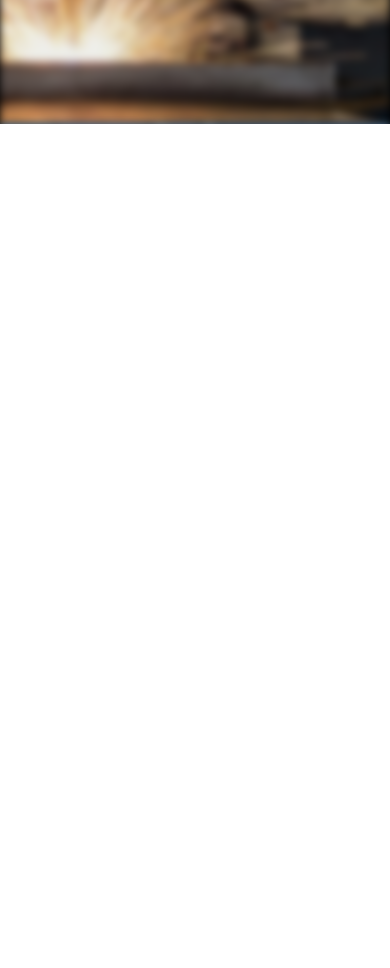
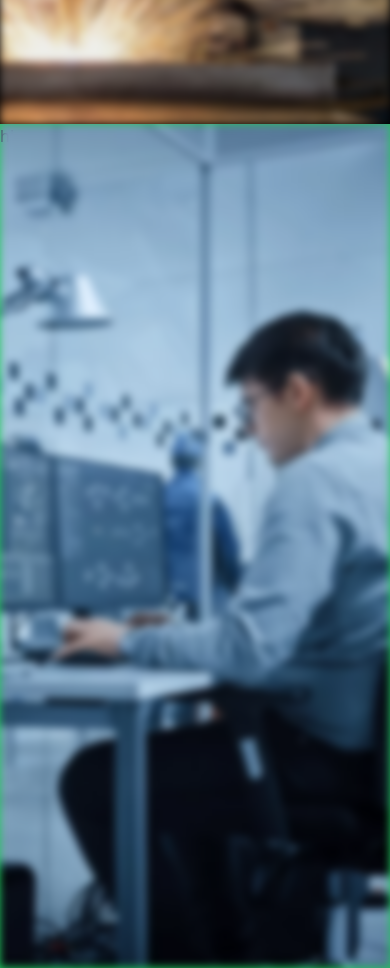
Before and after one commit to jordans-projects333/Courses, a Next.js app: page / in a window 390 px wide. Shown: the part 720-1688 px from the top of the page. Before the commit the page ends 844 px from the top, so only its background shows below. Built offline with nearby package versions, Linux system fonts and the light colour scheme.

Commit message:
testing styles on mobile

```diff
--- a/app/Course1.jsx
+++ b/app/Course1.jsx
@@ -3,9 +3,10 @@ import OnloadImage from './OnloadImage'
 
 export default function Course1(){
     return (
-      <section className="snap-start h-[100%]">
-        <div className='relative w-full h-[100%] bg-black'>
+      <section className="snap-start h-[100lvh]">
+        <div className='relative w-full h-[100%] bg-green-500 overflow-y-auto'>
             <OnloadImage src={mathImage} alt={'not math'} priority={true}/>
+            <div className='h-[400vh]'>hi</div>
         </div>
     </section>
     )
--- a/app/Overview.jsx
+++ b/app/Overview.jsx
@@ -8,13 +8,11 @@ export default function Overview(){
   const [maskOn, setMaskOn] = useState(false)
     // useStore.setState({price : 2})
   return (
-    <section className="snap-start h-[100%] bg-black" onClick={() => setMaskOn((prev) => !prev)}>
+    <section className="snap-start h-[100svh] bg-black" onClick={() => setMaskOn((prev) => !prev)}>
         {/* {useStore.getState().price} */}
         <div className='relative w-full h-[100%]'>
             <OnloadImage src={mathImage} alt={'not math'} priority={true} mask={maskOn}/>
-            <div className='fixed left-0 h-full w-[40vw] goon shadow-md z-50'>
 
-            </div>
         </div>
     </section>
   )
--- a/app/globals.css
+++ b/app/globals.css
@@ -8,10 +8,10 @@
   box-sizing: border-box;
 }
 
-html, body {
+/* html, body {
   height: 100vh;
   overflow: hidden;
-}
+} */
 
 /* .mask{
   -webkit-mask-image: linear-gradient(transparent, black 3%, black 97%, transparent);
```
